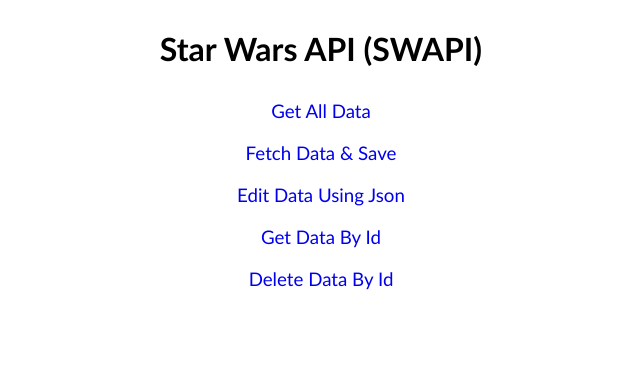
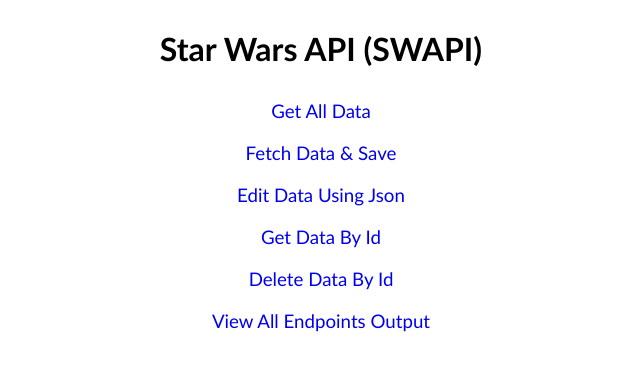
Before and after one commit to onirstudy/SWAPI, a Flask app: page / in a window 1280 px wide. Shown: the top 371 px of the page, without its empty margins (319-959 px from the left). Run offline with Flask 3, Linux system fonts and the light colour scheme.

Commit message:
Update index.html
Add Endpoints Output

```diff
--- a/templates/index.html
+++ b/templates/index.html
@@ -54,6 +54,14 @@
       <a href="http://127.0.0.1:5000/deleteData/1000" target="">
         <h3>Delete Data By Id</h3>
       </a>
+
+       <!-- Link to View All Endpoints Output -->
+      <a
+        href="https://github.com/onirstudy/SWAPI/blob/main/API%20Endpoints%20Documentation.pdf"
+        target=""
+      >
+        <h3>View All Endpoints Output</h3>
+      </a>
     </div>
   </body>
 </html>
```
